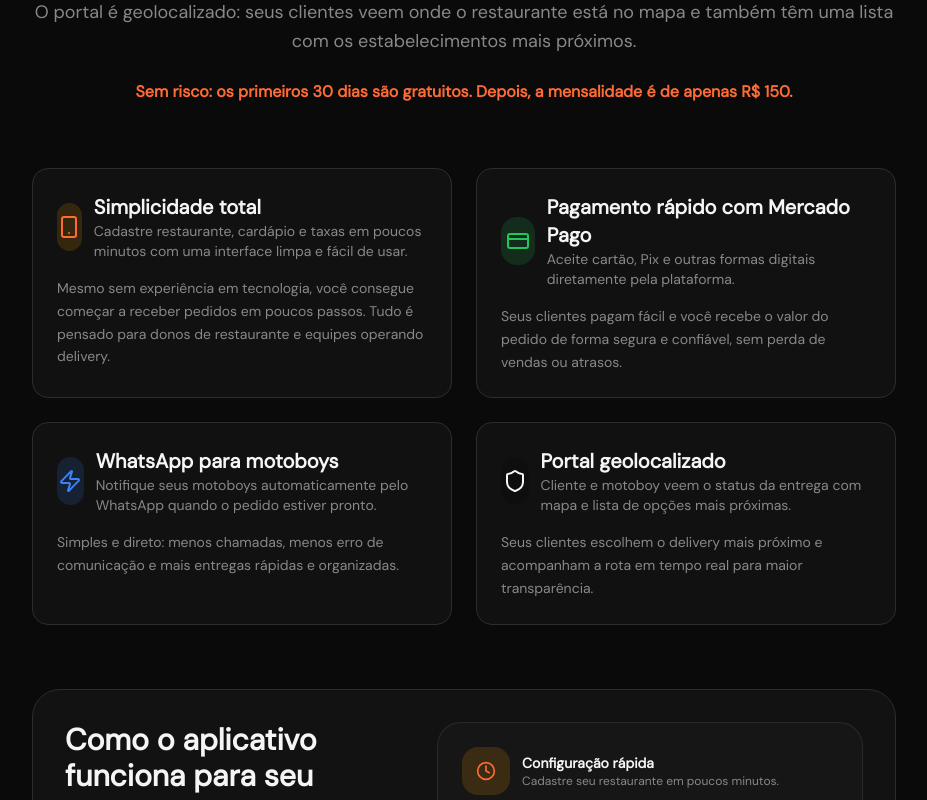
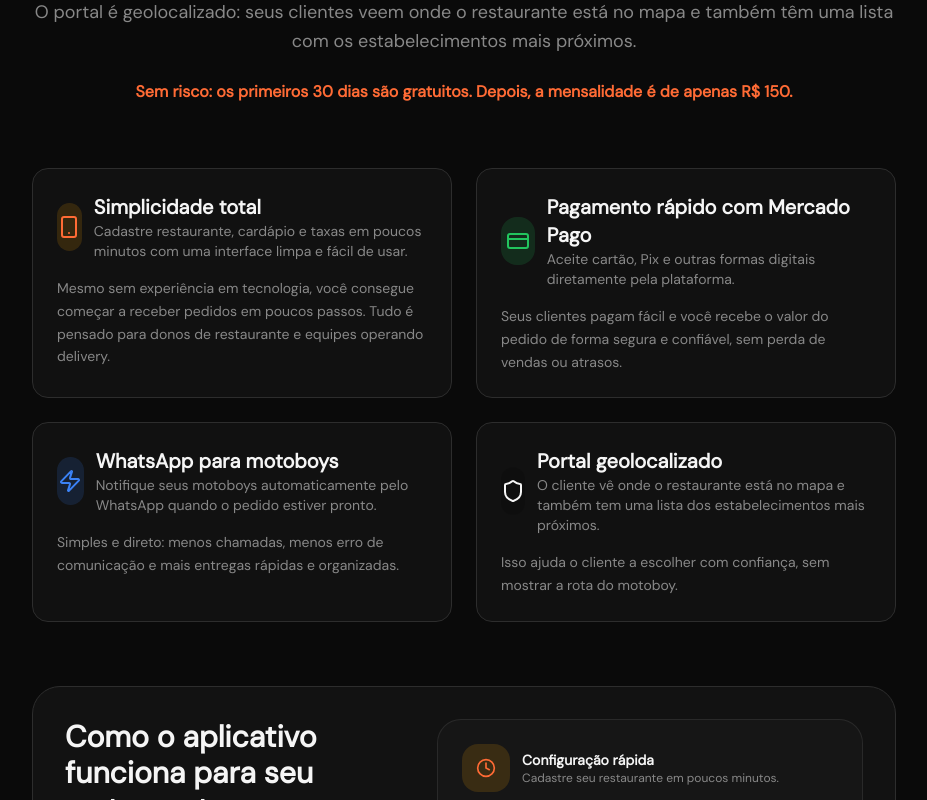
Before and after one commit to brasilagency2026/fooddelivery, a Next.js app: page /como-funciona in a window 1280 px wide. Shown: the part 397-1197 px from the top of the page, without its empty margins (176-1103 px from the left). Built offline with nearby package versions, Linux system fonts and the light colour scheme; no server answers.

Commit message:
Atualiza texto do portal geolocalizado para apenas mostrar a localização do restaurante

```diff
--- a/app/como-funciona/page.tsx
+++ b/app/como-funciona/page.tsx
@@ -96,12 +96,12 @@ export default function ComoFuncionaPage() {
               <div>
                 <h2 className="text-xl font-bold">Portal geolocalizado</h2>
                 <p className="text-sm" style={{ color: "var(--color-text-muted)" }}>
-                  Cliente e motoboy veem o status da entrega com mapa e lista de opções mais próximas.
+                  O cliente vê onde o restaurante está no mapa e também tem uma lista dos estabelecimentos mais próximos.
                 </p>
               </div>
             </div>
             <p className="text-sm leading-relaxed" style={{ color: "var(--color-text-muted)" }}>
-              Seus clientes escolhem o delivery mais próximo e acompanham a rota em tempo real para maior transparência.
+              Isso ajuda o cliente a escolher com confiança, sem mostrar a rota do motoboy.
             </p>
           </div>
         </section>
```
